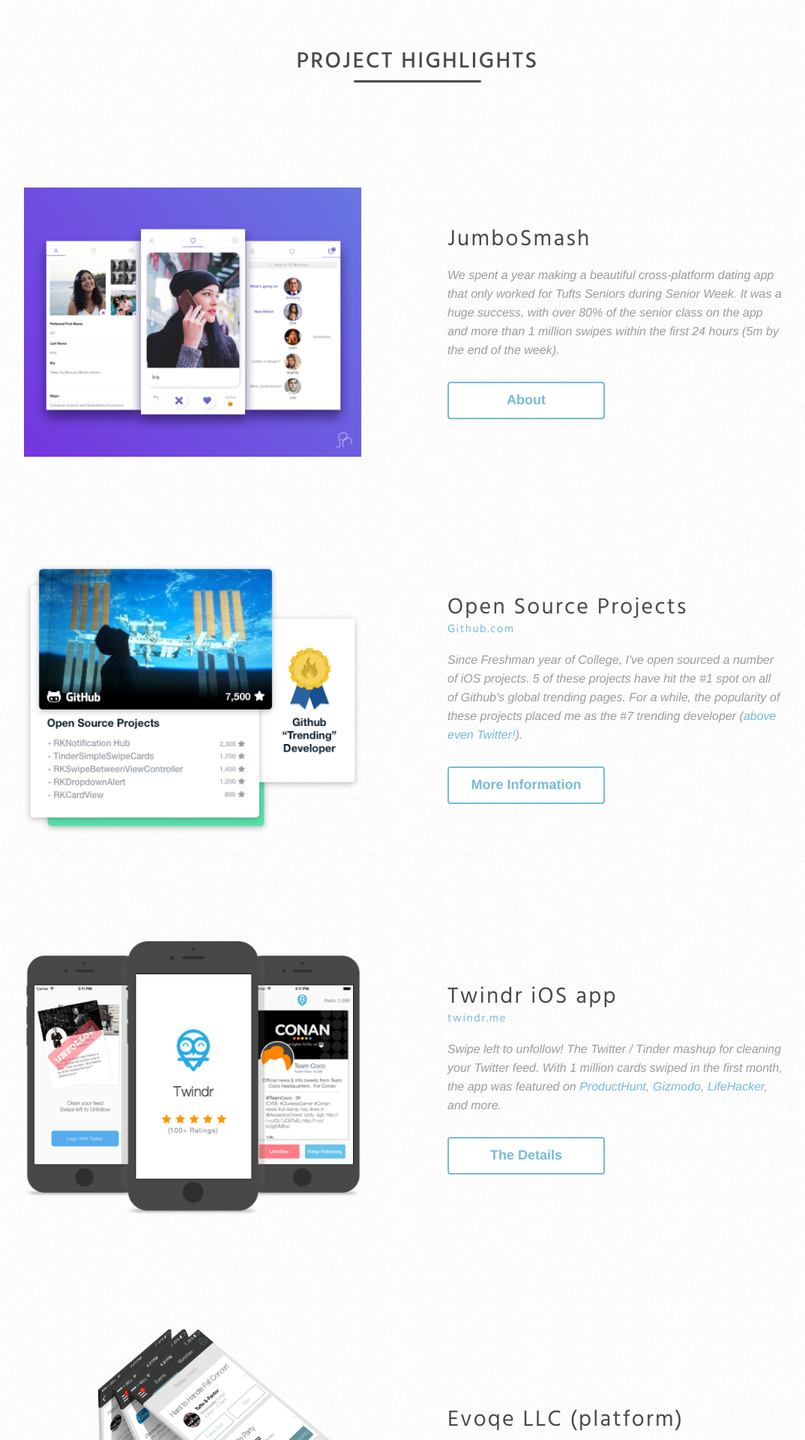
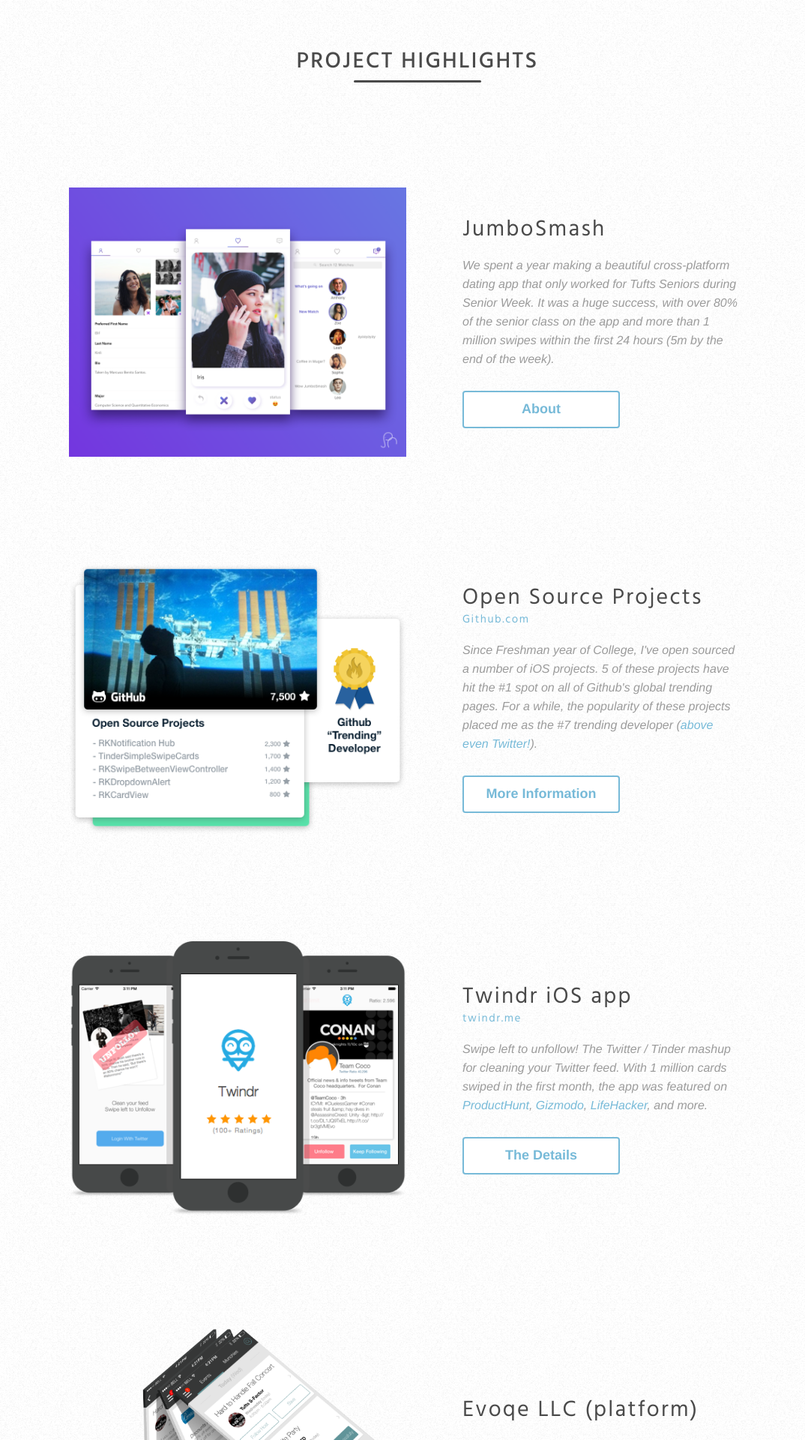
Before and after one commit to cwRichardKim/PersonalWebsite, a Jekyll site: the page built from index.html, in a window 1280 px wide. Shown: the part 2008-3928 px from the top of the page at 75% size, without its empty margins (83-1157 px from the left). Built offline with Jekyll 4.4.1, drawn with Linux system fonts in a browser that asks for light colours.

Commit message:
some more cleanup

```diff
--- a/_sass/components/_buttons.scss
+++ b/_sass/components/_buttons.scss
@@ -26,8 +26,7 @@
 .larger_button {
   width: 250px;
   padding: 18px 20px 20px 20px;
-  margin-left: calc(50% - 125px);
-  margin-top: 130px;
+  margin: 130px auto 0;
 }
 
 .button_subtext {
--- a/_sass/components/_project-highlights.scss
+++ b/_sass/components/_project-highlights.scss
@@ -61,7 +61,7 @@
     margin-top: 140px;
     display: flex;
     align-items: center;
-    max-width: 1200px;
+    max-width: 1000px;
     margin-left: auto;
     margin-right: auto;
 
@@ -79,6 +79,8 @@
   .project_photo {
     flex: 0 0 50%;
     text-align: center;
+    margin-left: 10px;
+    margin-right: 10px;
 
     // Responsive: full width on mobile
     @media screen and (max-width: 720px) {
@@ -111,7 +113,7 @@
       padding-left: 0;
       width: 70%;
       text-align: left;
-      margin: 50px 0px 0px 15%;
+      margin: 50px auto 0;
     }
   }
 
```
